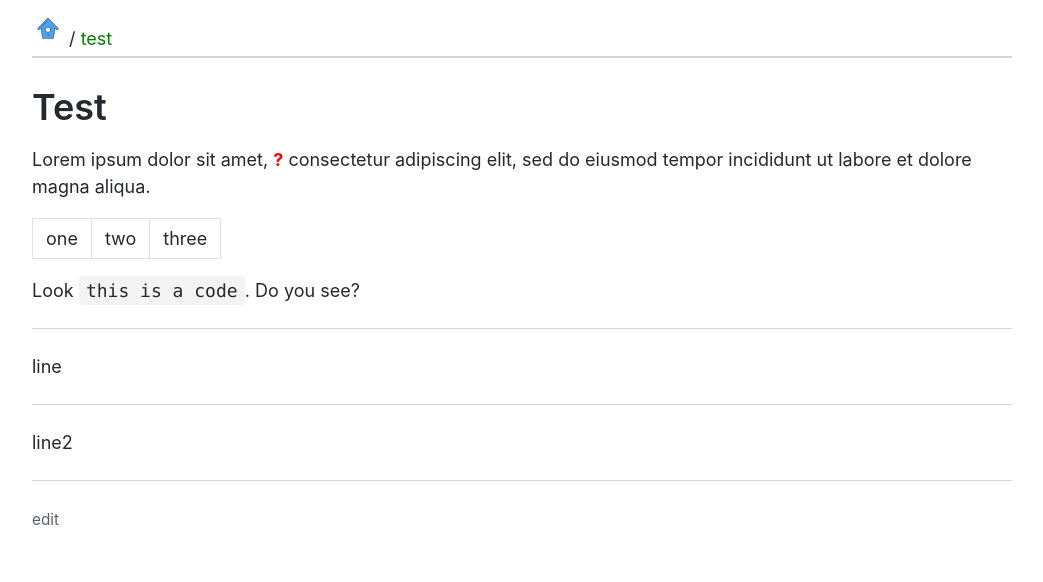
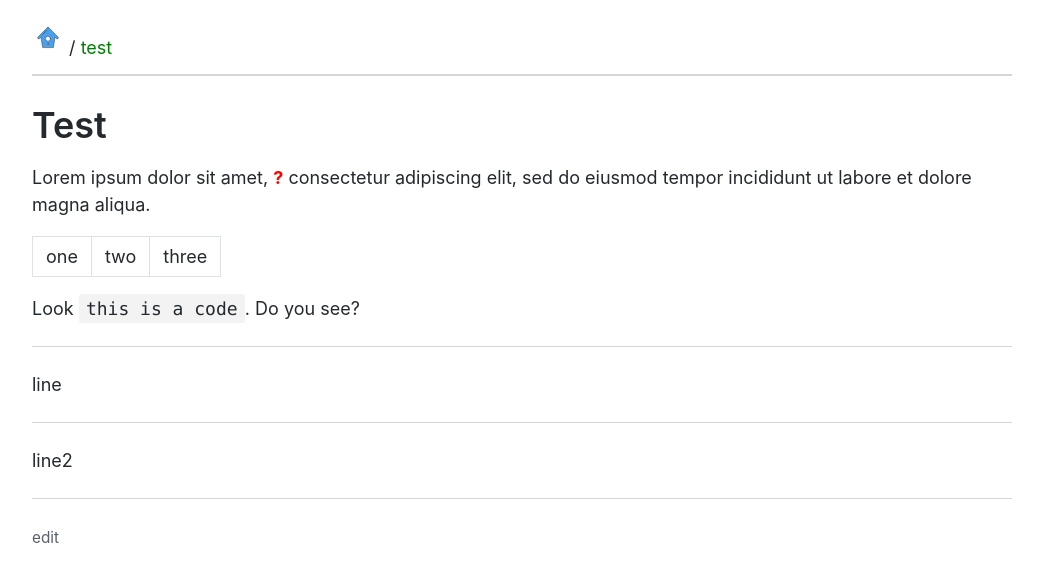
Before and after one commit to olexsyn/ITNote, a Jekyll site: the page built from test.md, in a window 1280 px wide. Shown: the top 582 px of the page, without its empty margins (118-1161 px from the left). Built offline with Jekyll 4.4.1, drawn with Linux system fonts in a browser that asks for light colours; our own code applies the rules of GitHub Pages for plain Markdown files.

Commit message:
Update default.html

```diff
--- a/_layouts/default.html
+++ b/_layouts/default.html
@@ -8,6 +8,7 @@
 	<link href="{{ site.baseurl }}/github.css" rel="stylesheet">
 	<style>
 div.breadcr {
+   height: 1em;
    position: relative }
 div.breadcr p {
    margin: 0;
```
